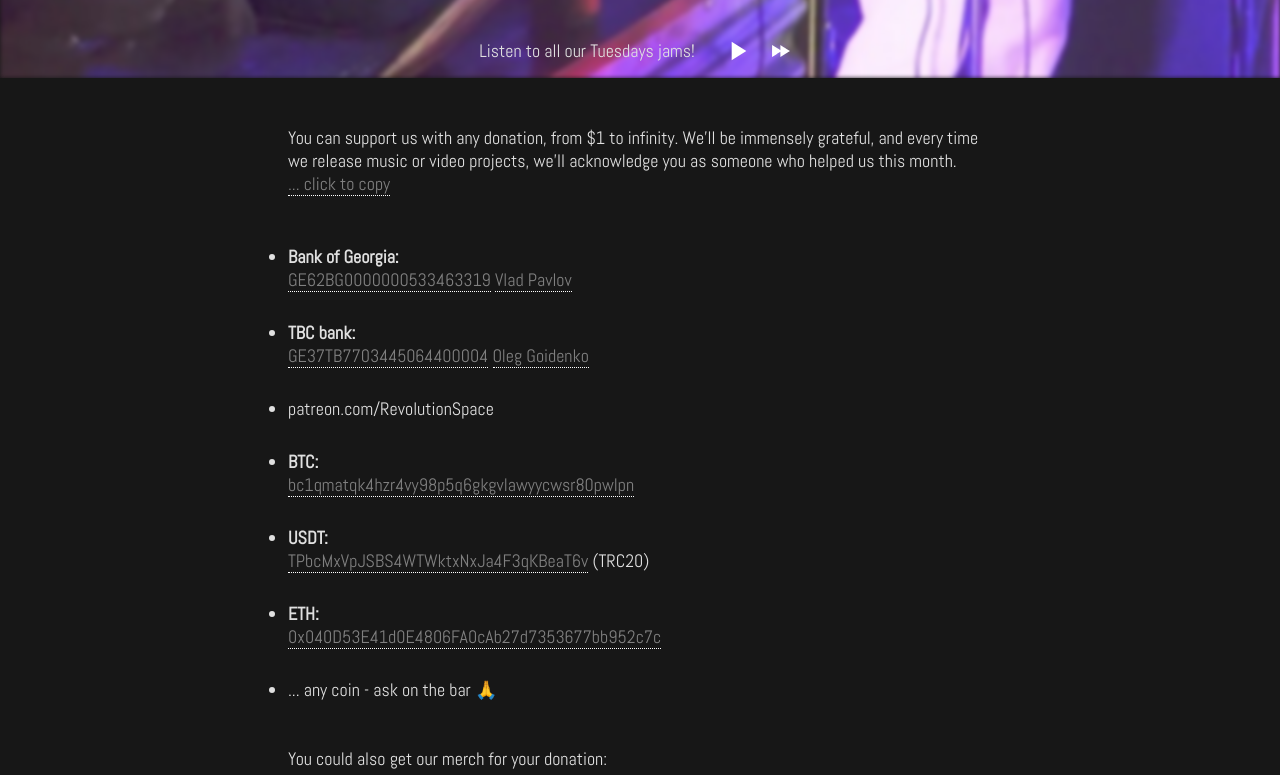
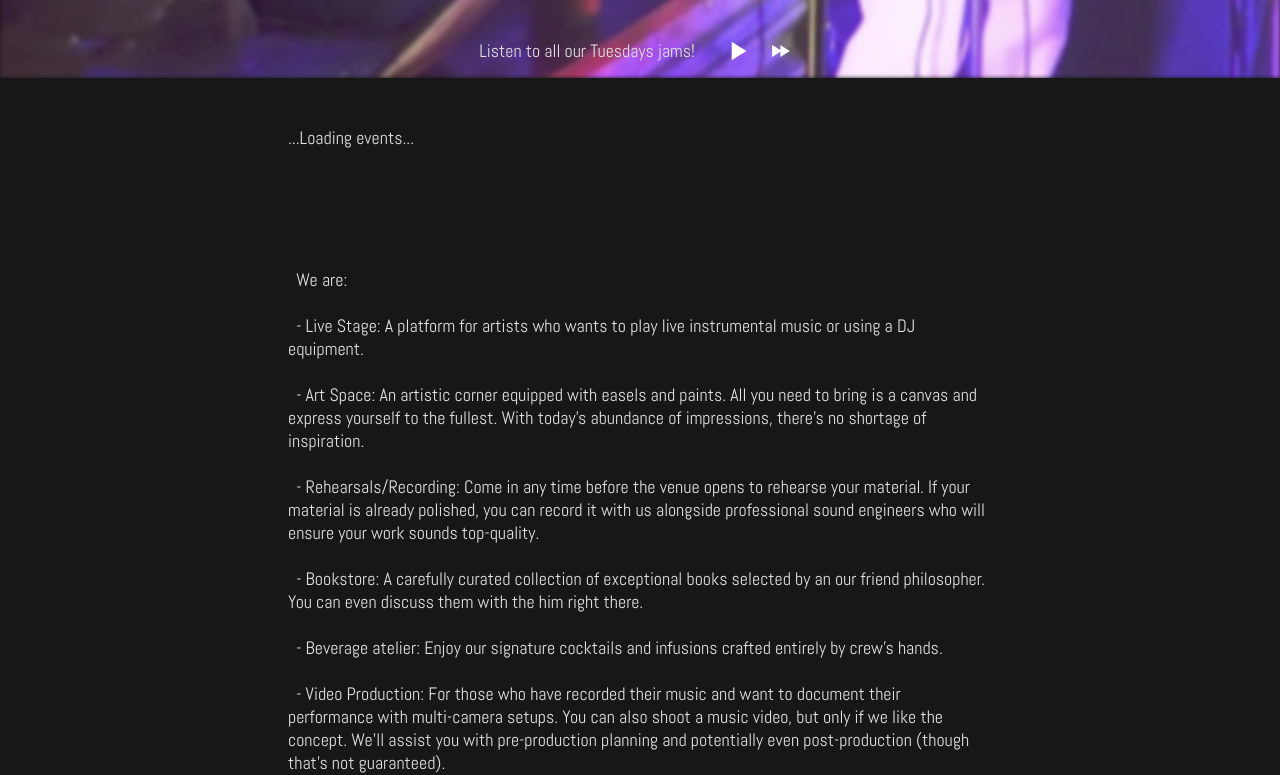
Before and after one commit to revolution-space/revolution-space.github.io, a plain HTML site: page index.html in a window 1280 px wide. Shown: the part 722-1497 px from the top of the page. Drawn offline with Linux system fonts and the light colour scheme.

Commit message:
add about

```diff
--- a/index.html
+++ b/index.html
@@ -46,11 +46,33 @@
 <section class="InstaWidget">
   <!-- Elfsight Instagram Feed | Untitled Instagram Feed -->
   <script src="https://static.elfsight.com/platform/platform.js" async></script>
-  <div class="elfsight-app-39d05746-91ff-4c41-b35d-edfe63f065bb" data-elfsight-app-lazy></div>
+  <div class="elfsight-app-39d05746-91ff-4c41-b35d-edfe63f065bb" data-elfsight-app-lazy>
+    <div class="Content">...Loading events...</div>
+  </div>
 </section>
 
+<section class="Section Content About">
+  We are:
+
+  - Live Stage: A platform for artists who wants to play live instrumental music or using a DJ equipment.
+
+  - Art Space: An artistic corner equipped with easels and paints. All you need to bring is a canvas and express yourself to the fullest. With today’s abundance of impressions, there’s no shortage of inspiration.
+
+  - Rehearsals/Recording: Come in any time before the venue opens to rehearse your material. If your material is already polished, you can record it with us alongside professional sound engineers who will ensure your work sounds top-quality.
+
+  - Bookstore: A carefully curated collection of exceptional books selected by an our friend philosopher. You can even discuss them with the him right there.
+
+  - Beverage atelier: Enjoy our signature cocktails and infusions crafted entirely by crew’s hands.
+
+  - Video Production: For those who have recorded their music and want to document their performance with multi-camera setups. You can also shoot a music video, but only if we like the concept. We’ll assist you with pre-production planning and potentially even post-production (though that’s not guaranteed).
+
+  - Tea Room: A cozy spot where you can enjoy a vast variety of teas from different parts of Asia.
+
+  All these opportunities are available every day except Mondays. Come visit us; we’ll be happy to see you! Your involvement is what allows us to continue doing what we love.
+
+</section>
 <section class="Section Content Donut">
-  <p>You can support us with any donation, from $1 to infinity. We’ll be immensely grateful, and every time we release music or video projects, we’ll acknowledge you as someone who helped us this month. <br><span class="CopyableHelp">... click to copy</span></p>
+  <p>You can support us with any donation. We’ll be immensely grateful, and every time we release music or video projects, we’ll acknowledge you as someone who helped us. <br><span class="CopyableHelp">... click to copy</span></p>
   <ul class="DonutList">
     <li>
       <b>Bank of Georgia:</b><br><span class="Copyable">GE62BG0000000533463319</span> <span class="Copyable">Vlad Pavlov</span>
--- a/style.css
+++ b/style.css
@@ -118,6 +118,10 @@ p + .DonutList,
     mix-blend-mode: hard-light;
   }
 
+.About {
+  white-space: break-spaces;
+}
+
 .Copyable,
 .CopyableHelp {
   border-bottom: 1px dotted white;
```
